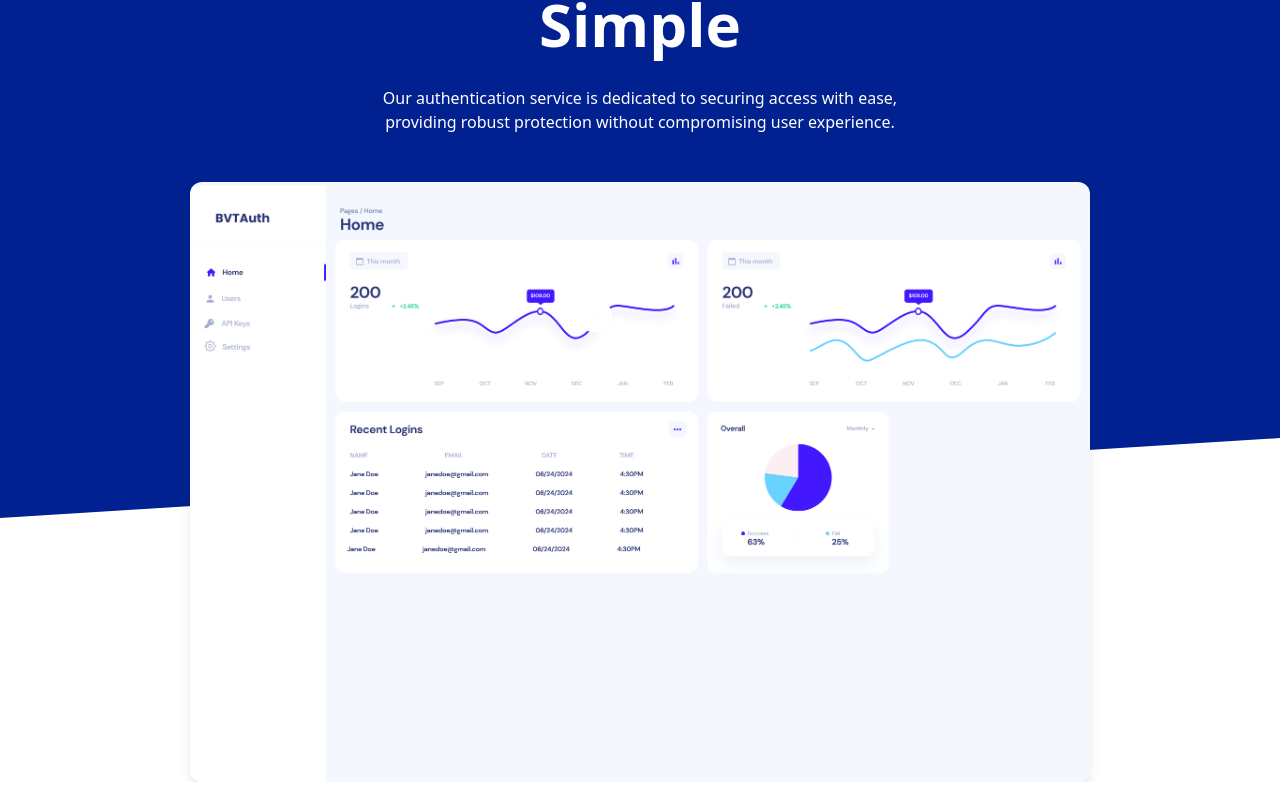
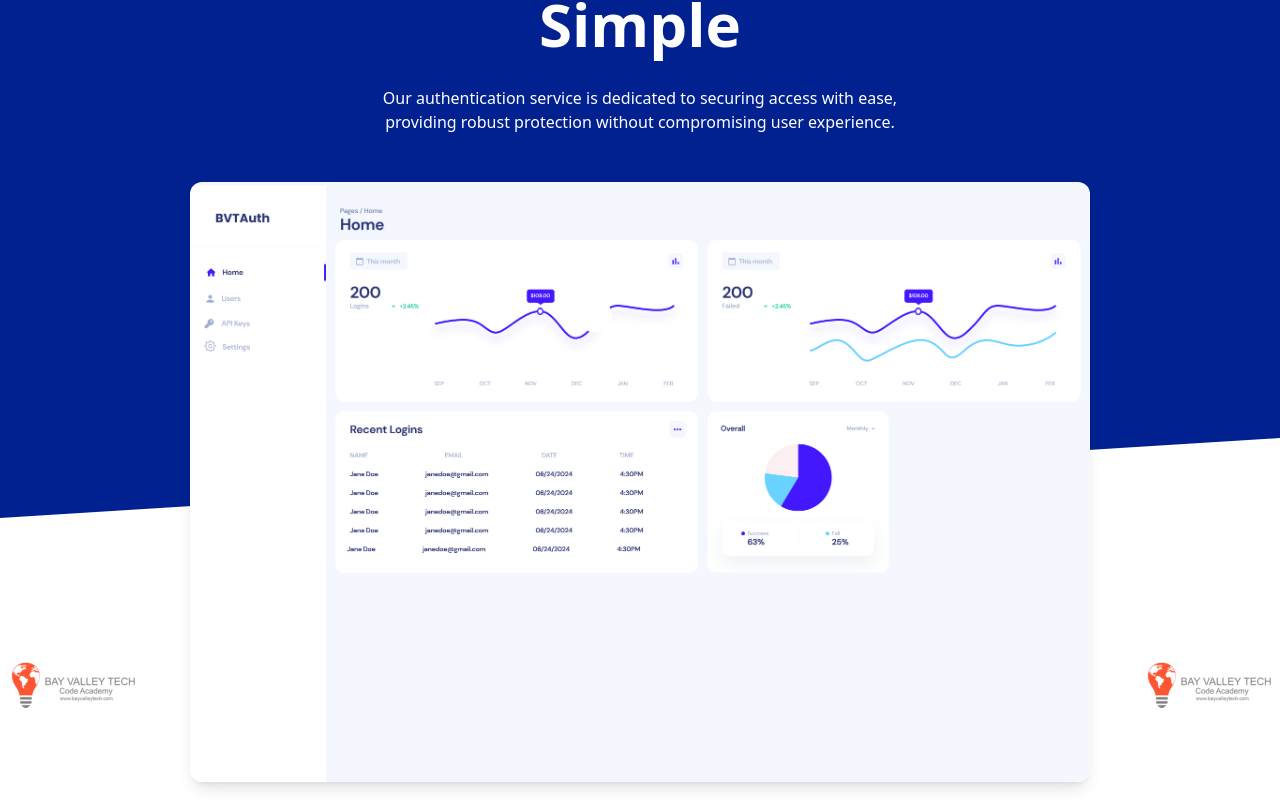
Before and after one commit to Bay-Valley-Tech-Code-Academy/BVT-BaaS-API, a React (Vite) app in the folder front-end/: page / in a window 1280 px wide. Shown: the part 282-1088 px from the top of the page. Before the commit the page ends 1064 px from the top, so only its background shows below. Built offline with nearby package versions, Linux system fonts and the light colour scheme.

Commit message:
add company showcase

```diff
--- /dev/null
+++ b/front-end/src/components/LandingCompanyShowcase.jsx
@@ -0,0 +1,11 @@
+export default function LandingCompanyShowcase() {
+  return (
+    <div className="mx-auto mt-32 flex max-w-7xl items-center justify-between overflow-x-hidden whitespace-nowrap">
+      <img className="h-20" src="/bvt.png" />
+      <img className="h-20" src="/workforce_development.png" />
+      <img className="h-20" src="/bvt.png" />
+      <img className="h-20" src="/workforce_development.png" />
+      <img className="h-20" src="/bvt.png" />
+    </div>
+  );
+}
--- a/front-end/src/pages/Landing.jsx
+++ b/front-end/src/pages/Landing.jsx
@@ -1,9 +1,11 @@
+import LandingCompanyShowcase from "../components/LandingCompanyShowcase";
 import LandingHeader from "../components/LandingHeader";
 
 export default function Landing() {
   return (
-    <div>
+    <div className="pb-20">
       <LandingHeader />
+      <LandingCompanyShowcase />
     </div>
   );
 }
```
Also changed, not shown: front-end/public/bvt.png (added), front-end/public/workforce_development.png (added).
